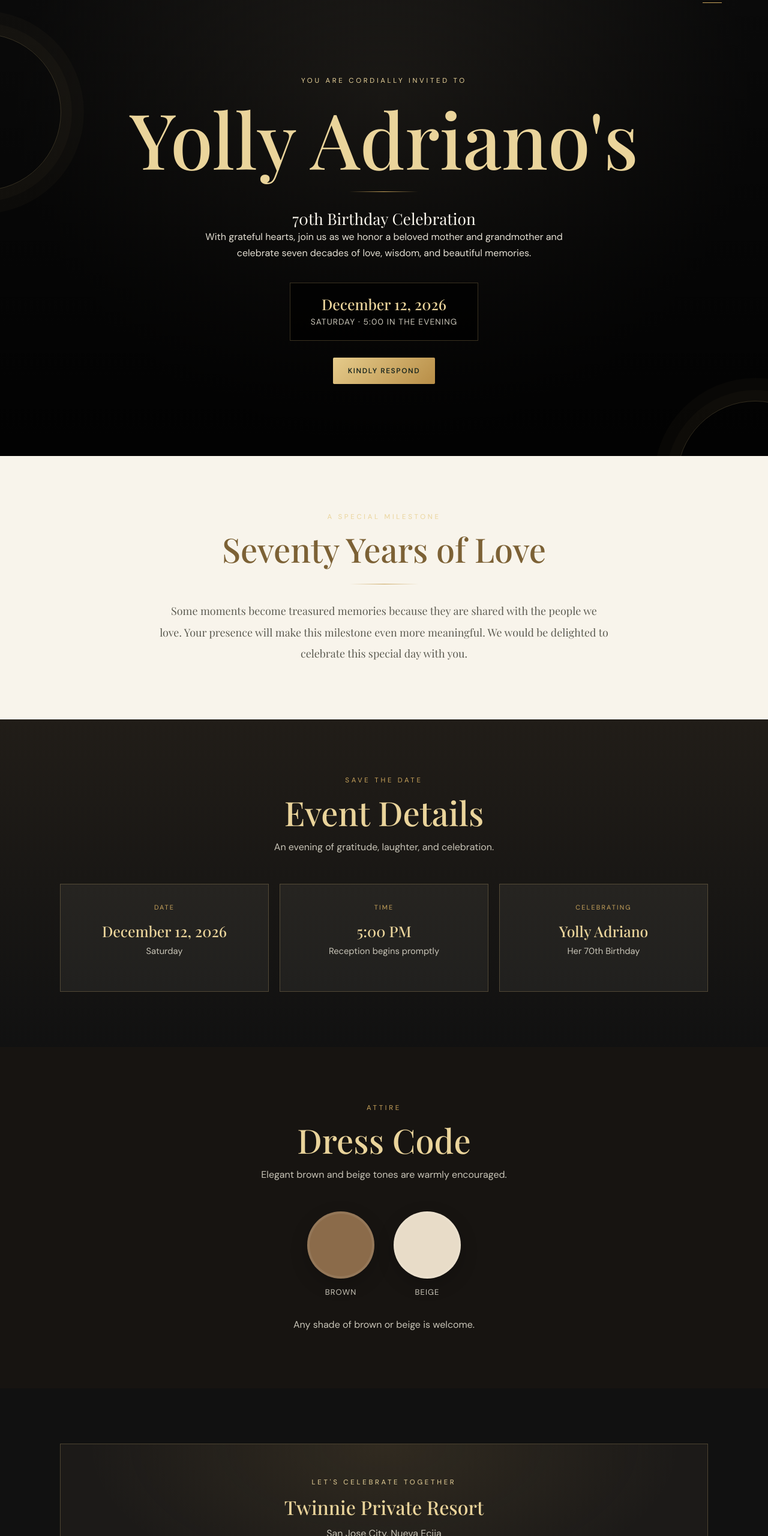
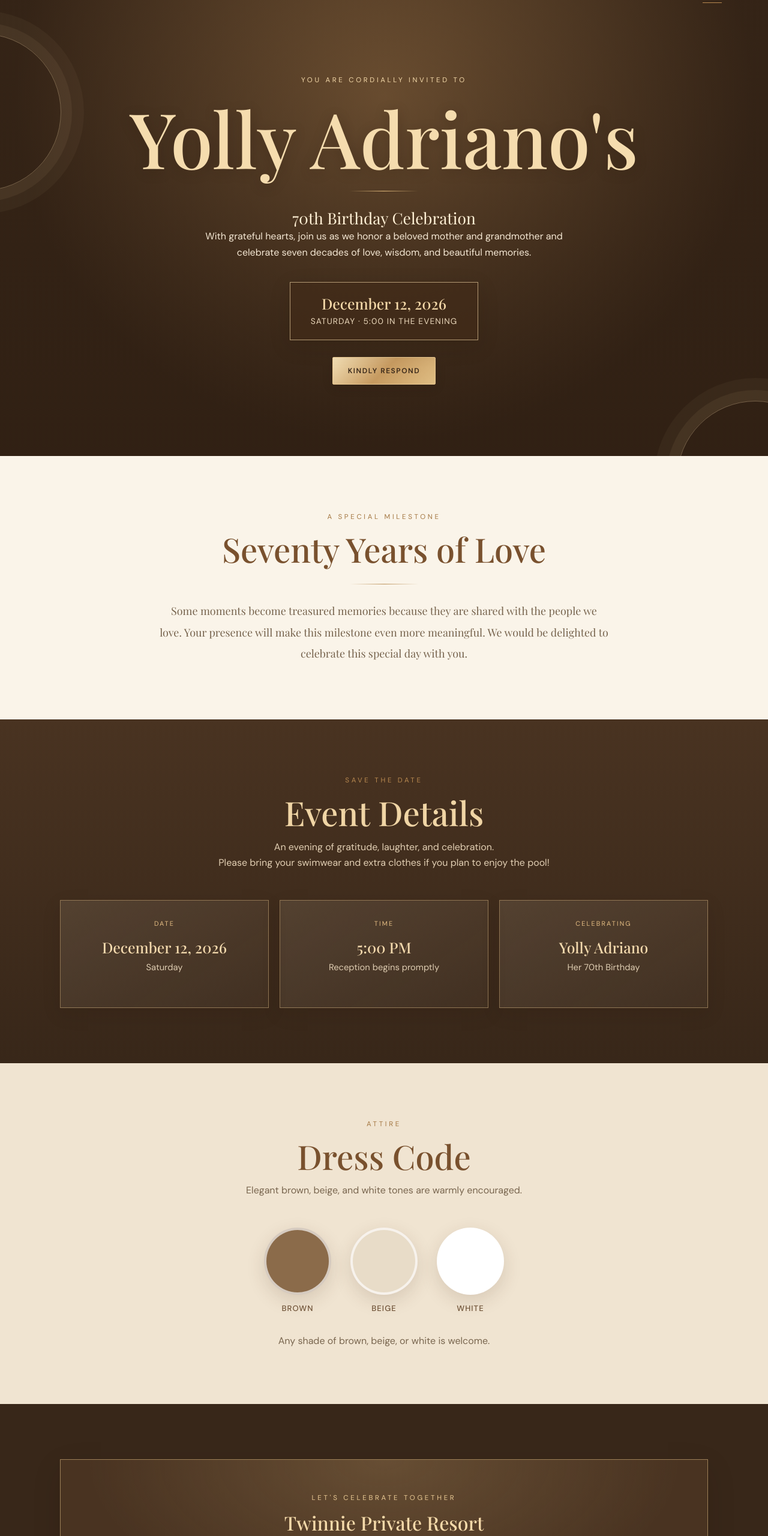
Before and after one commit to Jowanok/Yolly-Adriano-s-70th, a plain HTML site: page index.html in a window 1280 px wide. Shown: the part 40-2600 px from the top of the page at 60% size. Drawn offline with nearby package versions, Linux system fonts and the light colour scheme.

```diff
--- a/index.html
+++ b/index.html
@@ -3,7 +3,7 @@
 <head>
 <meta charset="UTF-8">
 <meta name="viewport" content="width=device-width, initial-scale=1.0">
-<meta name="theme-color" content="#111111">
+<meta name="theme-color" content="#382719">
 <title>Yolly Adriano | 70th Birthday</title>
 
 <link rel="preconnect" href="https://fonts.googleapis.com">
@@ -12,12 +12,12 @@
 
 <style>
 :root {
-    --green: #111111;
-    --green2: #1c1a18;
-    --gold: #c9a45c;
-    --gold-light: #ead49b;
-    --ivory: #f8f4eb;
-    --muted: #c9c5b8;
+    --green: #382719;
+    --green2: #493321;
+    --gold: #b88950;
+    --gold-light: #f0d5a5;
+    --ivory: #faf4e9;
+    --muted: #dfcdb2;
     --serif: "Playfair Display", Georgia, serif;
     --sans: "DM Sans", Arial, sans-serif;
 }
@@ -67,6 +67,7 @@ a {
 .topbar a {
     border-bottom: 1px solid var(--gold);
     padding-bottom: 4px;
+    color: #f3dfbd;
 }
 
 /* HERO */
@@ -79,16 +80,17 @@ a {
     text-align: center;
     padding: 120px 22px 75px;
     overflow: hidden;
+
     background:
         linear-gradient(
             180deg,
-            rgba(0,0,0,.40),
-            rgba(0,0,0,.90)
+            rgba(45,29,17,.30),
+            rgba(45,29,17,.65)
         ),
         url("assets/birthday-backdrop.jpg") center/cover no-repeat,
         radial-gradient(
             ellipse at 50% 25%,
-            #34302a 0%,
+            #8d6942 0%,
             var(--green) 68%
         );
 }
@@ -99,7 +101,7 @@ a {
     position: absolute;
     width: 260px;
     height: 260px;
-    border: 1px solid rgba(220,190,126,.22);
+    border: 1px solid rgba(240,213,165,.35);
     border-radius: 50%;
     pointer-events: none;
 }
@@ -108,16 +110,16 @@ a {
     top: 12%;
     left: -160px;
     box-shadow:
-        0 0 0 18px rgba(220,190,126,.025),
-        0 0 0 38px rgba(220,190,126,.025);
+        0 0 0 18px rgba(240,213,165,.06),
+        0 0 0 38px rgba(240,213,165,.04);
 }
 
 .hero::after {
     bottom: -170px;
     right: -110px;
     box-shadow:
-        0 0 0 18px rgba(220,190,126,.025),
-        0 0 0 38px rgba(220,190,126,.025);
+        0 0 0 18px rgba(240,213,165,.06),
+        0 0 0 38px rgba(240,213,165,.04);
 }
 
 .hero-content {
@@ -128,7 +130,7 @@ a {
 }
 
 .eyebrow {
-    color: var(--gold-light);
+    color: #f4d9a9;
     text-transform: uppercase;
     letter-spacing: .32em;
     font-size: .72rem;
@@ -136,25 +138,32 @@ a {
 
 h1 {
     font: 500 clamp(3.8rem, 11vw, 8rem)/.98 var(--serif);
-    color: var(--gold-light);
+    color: #f5dcae;
     margin: 24px 0 12px;
+    text-shadow: 0 4px 20px rgba(40,22,10,.25);
 }
 
 .hero-sub {
     font: 400 clamp(1.1rem, 2.4vw, 1.65rem) var(--serif);
+    color: #fff0d5;
 }
 
 .ornament {
     width: 115px;
     height: 1px;
-    background: linear-gradient(90deg, transparent, var(--gold), transparent);
+    background: linear-gradient(
+        90deg,
+        transparent,
+        #e4bd7e,
+        transparent
+    );
     margin: 26px auto;
 }
 
 .hero-copy {
     max-width: 620px;
     margin: auto;
-    color: #e5e0d4;
+    color: #f5e8d4;
     font-size: 1rem;
 }
 
@@ -162,19 +171,20 @@ h1 {
     display: inline-block;
     margin-top: 36px;
     padding: 18px 34px;
-    border: 1px solid rgba(221,190,125,.25);
-    background: rgba(0,0,0,.68);
+    border: 1px solid rgba(240,213,165,.65);
+    background: rgba(66,43,25,.70);
     backdrop-filter: blur(10px);
+    box-shadow: 0 10px 35px rgba(30,18,9,.15);
 }
 
 .date-card strong {
     display: block;
-    color: var(--gold-light);
+    color: #f4d9a9;
     font: 500 1.55rem var(--serif);
 }
 
 .date-card span {
-    color: var(--muted);
+    color: #ead7bb;
     font-size: .86rem;
     letter-spacing: .08em;
 }
@@ -185,21 +195,31 @@ h1 {
     display: inline-flex;
     align-items: center;
     justify-content: center;
-    background: linear-gradient(135deg, #e5cb8b, #b88e47);
-    color: #1c281f;
-    border: 0;
+
+    background: linear-gradient(
+        135deg,
+        #f3dfb5,
+        #c69a60,
+        #dfbd83
+    );
+
+    color: #382719;
+    border: 1px solid #e6c58e;
     border-radius: 2px;
     padding: 14px 25px;
     text-transform: uppercase;
     letter-spacing: .13em;
     font: 600 .75rem var(--sans);
     cursor: pointer;
+
+    box-shadow: 0 5px 18px rgba(30,18,9,.12);
+
     transition: transform .2s, filter .2s;
 }
 
 .button:hover {
     transform: translateY(-2px);
-    filter: brightness(1.06);
+    filter: brightness(1.08);
 }
 
 .button:disabled {
@@ -238,24 +258,43 @@ h2 {
 /* INTRODUCTION */
 
 .intro {
-    background: var(--ivory);
-    color: #17251e;
+    background: #faf4e9;
+    color: #493321;
     text-align: center;
 }
 
-.intro h2 { color: #7c6135; }
+.intro .eyebrow { color: #a47742; }
+
+.intro h2 { color: #79512e; }
+
+.intro .ornament {
+    background: linear-gradient(
+        90deg,
+        transparent,
+        #bc925a,
+        transparent
+    );
+}
 
 .intro p {
     max-width: 750px;
     margin: auto;
-    color: #5c5b51;
+    color: #76634d;
     font: 1.12rem/2 var(--serif);
 }
 
 /* EVENT DETAILS */
 
 .details {
-    background: linear-gradient(180deg, #211d18, #111111);
+    background: linear-gradient(
+        180deg,
+        #493321,
+        #382719
+    );
+}
+
+.details .section-heading p {
+    color: #e2cfb3;
 }
 
 .detail-grid {
@@ -267,32 +306,52 @@ h2 {
 .detail {
     padding: 30px 24px;
     text-align: center;
-    border: 1px solid rgba(221,190,125,.25);
-    background: rgba(248,244,235,.055);
+
+    border: 1px solid rgba(229,194,139,.45);
+
+    background: linear-gradient(
+        145deg,
+        rgba(255,244,224,.10),
+        rgba(255,244,224,.035)
+    );
+
     min-height: 180px;
+
+    box-shadow: 0 10px 30px rgba(30,17,8,.10);
 }
 
 .detail .label {
-    color: var(--gold);
+    color: #e4bd83;
     text-transform: uppercase;
     letter-spacing: .2em;
     font-size: .68rem;
 }
 
 .detail h3 {
-    color: var(--gold-light);
+    color: #f3d9ad;
     font: 500 1.55rem var(--serif);
     margin: 13px 0 5px;
 }
 
 .detail p {
-    color: var(--muted);
+    color: #dfcdb2;
     font-size: .92rem;
 }
 
 /* DRESS CODE */
 
-.dress { background: #171411; }
+.dress {
+    background: #f0e4d1;
+    color: #493321;
+}
+
+.dress .eyebrow { color: #a47742; }
+
+.dress h2 { color: #79512e; }
+
+.dress .section-heading p {
+    color: #79664f;
+}
 
 .swatches {
     display: flex;
@@ -303,69 +362,91 @@ h2 {
 
 .swatch {
     text-align: center;
-    color: var(--muted);
+    color: #6e5237;
     font-size: .82rem;
     letter-spacing: .08em;
+    font-weight: 500;
 }
 
 .swatch-color {
     width: 112px;
     height: 112px;
     border-radius: 50%;
-    border: 4px solid rgba(255,255,255,.08);
-    box-shadow: 0 10px 30px rgba(0,0,0,.2);
+    border: 4px solid rgba(255,255,255,.65);
+    box-shadow: 0 10px 30px rgba(74,48,25,.15);
     margin-bottom: 12px;
 }
 
 .brown { background: #8b6b4a; }
+
 .beige { background: #e8dcc8; }
+
+.white { background: #ffffff; }
 
 .dress-note {
     text-align: center;
-    color: var(--muted);
+    color: #79664f;
     margin-top: 30px;
 }
 
 /* VENUE */
 
 .venue-panel {
-    border: 1px solid rgba(221,190,125,.25);
+    border: 1px solid rgba(224,189,132,.55);
     padding: clamp(28px, 5vw, 54px);
     text-align: center;
+
     background:
-        radial-gradient(ellipse at top, rgba(201,164,92,.12), transparent 65%),
-        var(--green2);
+        radial-gradient(
+            ellipse at top,
+            rgba(222,185,125,.20),
+            transparent 65%
+        ),
+        #493321;
+
+    box-shadow: 0 15px 45px rgba(30,18,9,.12);
+}
+
+.venue-panel .eyebrow {
+    color: #e9c994;
 }
 
 .venue-panel h3 {
     font: 500 2rem var(--serif);
-    color: var(--gold-light);
+    color: #f4d9a9;
     margin: 10px 0;
 }
 
 .venue-panel p {
-    color: var(--muted);
+    color: #e3cfb2;
     margin-bottom: 20px;
 }
 
 /* RSVP */
 
 .rsvp-section {
-    background: var(--ivory);
-    color: #17251e;
+    background: #faf4e9;
+    color: #493321;
 }
 
-.rsvp-section h2 { color: #7c6135; }
+.rsvp-section h2 { color: #79512e; }
 
-.rsvp-section .section-heading p { color: #6d6a60; }
+.rsvp-section .eyebrow { color: #a47742; }
+
+.rsvp-section .section-heading p {
+    color: #76634d;
+}
 
 .rsvp-box {
     max-width: 700px;
     margin: auto;
     padding: clamp(24px, 5vw, 48px);
-    border: 1px solid rgba(151,117,58,.3);
+
+    border: 1px solid #d9bd91;
+
     background: #fffdf8;
-    box-shadow: 0 20px 60px rgba(40,30,15,.08);
+
+    box-shadow: 0 20px 60px rgba(74,48,25,.10);
 }
 
 .form-grid {
@@ -384,7 +465,7 @@ h2 {
 .field.full { grid-column: 1 / -1; }
 
 label {
-    color: #4d4b42;
+    color: #62482f;
     font-size: .78rem;
     font-weight: 600;
     letter-spacing: .06em;
@@ -393,16 +474,24 @@ label {
 input, select, textarea {
     width: 100%;
     padding: 13px 14px;
-    border: 1px solid #d9d1c1;
+
+    border: 1px solid #ddcfb9;
     border-radius: 2px;
-    background: white;
-    color: #242820;
+
+    background: #fffefa;
+    color: #493321;
+
     font: 400 .95rem var(--sans);
 }
 
+input::placeholder,
+textarea::placeholder {
+    color: #a89a85;
+}
+
 input:focus, select:focus, textarea:focus {
-    outline: 2px solid rgba(184,142,71,.25);
-    border-color: #b88e47;
+    outline: 2px solid rgba(184,142,71,.22);
+    border-color: #b88950;
 }
 
 textarea {
@@ -416,7 +505,7 @@ textarea {
 }
 
 .privacy {
-    color: #777266;
+    color: #8c7b64;
     font-size: .75rem;
     text-align: center;
     margin-top: 15px;
@@ -427,8 +516,8 @@ textarea {
     margin-top: 18px;
     padding: 14px;
     text-align: center;
-    background: #eaf2e9;
-    color: #214b2c;
+    background: #edf2e7;
+    color: #425a35;
 }
 
 #form-status.error {
@@ -447,13 +536,17 @@ textarea {
 footer {
     padding: 55px 20px;
     text-align: center;
-    background: #080808;
-    color: var(--muted);
+
+    background: #2c1d12;
+
+    color: #dfcdb2;
+
+    border-top: 1px solid rgba(225,188,128,.25);
 }
 
 footer strong {
     display: block;
-    color: var(--gold-light);
+    color: #f0d5a5;
     font: 500 1.8rem var(--serif);
     margin-bottom: 8px;
 }
@@ -461,6 +554,7 @@ footer strong {
 .small {
     font-size: .75rem;
     letter-spacing: .08em;
+    color: #c6aa83;
 }
 
 /* ANIMATIONS */
@@ -480,16 +574,21 @@ footer strong {
 
 @media (max-width: 720px) {
     .topbar { padding: 17px 18px; }
+
     .detail-grid { grid-template-columns: 1fr; }
+
     .form-grid {
         grid-template-columns: 1fr;
         gap: 0;
     }
+
     .swatch-color {
         width: 90px;
         height: 90px;
     }
+
     section { padding: 70px 18px; }
+
     .hero { min-height: 92svh; }
 }
 </style>
@@ -562,6 +661,7 @@ footer strong {
             <div class="eyebrow">Save the date</div>
             <h2>Event Details</h2>
             <p>An evening of gratitude, laughter, and celebration.</p>
+            <p> Please bring your swimwear and extra clothes if you plan to enjoy the pool!</p>
         </div>
 
         <div class="detail-grid">
@@ -593,7 +693,7 @@ footer strong {
         <div class="section-heading">
             <div class="eyebrow">Attire</div>
             <h2>Dress Code</h2>
-            <p>Elegant brown and beige tones are warmly encouraged.</p>
+            <p>Elegant brown, beige, and white tones are warmly encouraged.</p>
         </div>
 
         <div class="swatches">
@@ -606,10 +706,15 @@ footer strong {
                 <div class="swatch-color beige"></div>
                 BEIGE
             </div>
+
+            <div class="swatch">
+                <div class="swatch-color white"></div>
+                WHITE
+            </div>
         </div>
 
         <p class="dress-note">
-            Any shade of brown or beige is welcome.
+            Any shade of brown, beige, or white is welcome.
         </p>
     </div>
 </section>
@@ -644,7 +749,7 @@ footer strong {
             <h2>Kindly RSVP</h2>
             <p>
                 Please let us know if you can join us
-                by submitting the form below. Thank you!
+                by submitting the form below. The favor of your reply is requested on or before December 1, 2026. We look forward to celebrating with you!
             </p>
         </div>
 
@@ -755,6 +860,7 @@ footer strong {
     <div>
         Thank you for being part of this special celebration.
     </div>
+    <div>This invitation is exclusive to invited guests only. Thank you for your understanding.</div>
 
     <div class="small" style="margin-top:18px">
         YOLLY ADRIANO · 70TH BIRTHDAY · 2026
```
